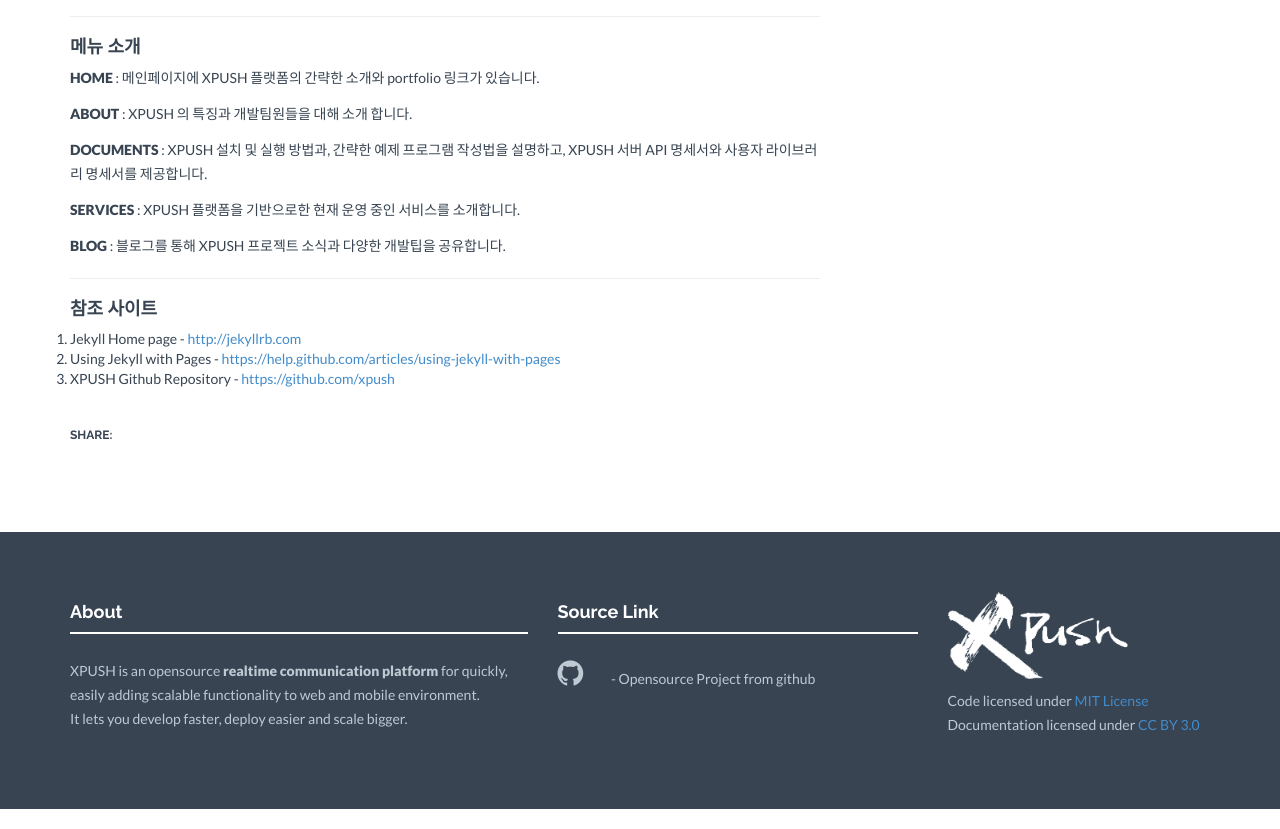
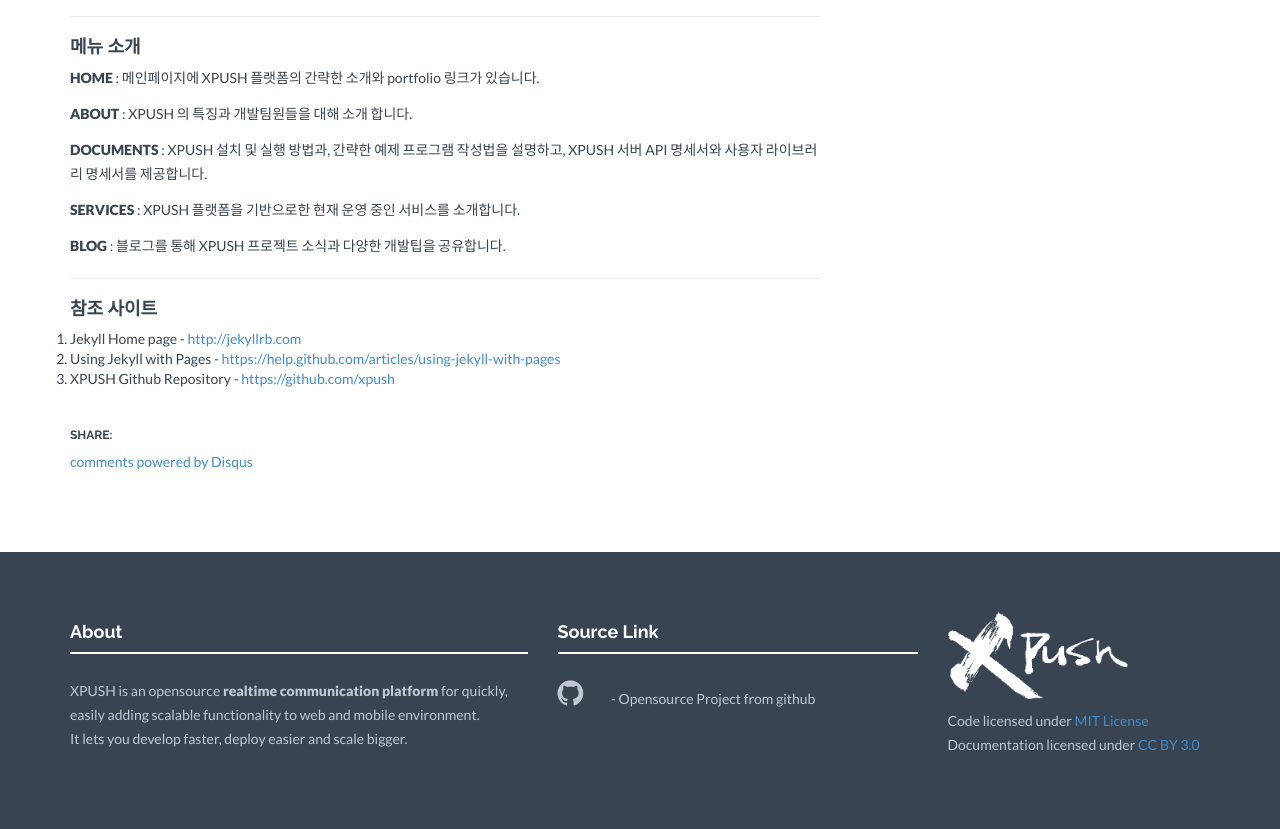
Before and after one commit to xpush/xpush.github.io, a Jekyll site: the page built from _posts/2014-09-06-notice-for-renewal.markdown, in a window 1280 px wide and 900 px high, scrolled down 1005 px, cut to the strip 71-900 px from the top of the window. Built offline with Jekyll 4.4.1, drawn with Linux system fonts in a browser that asks for light colours; nearby versions of some CDN libraries; comment, search, counter and statistics services are not loaded.

Commit message:
add disqus comment to blog post pages

```diff
--- a/_layouts/post.html
+++ b/_layouts/post.html
@@ -32,6 +32,8 @@
 
       {% include social.html %}
 
+      {% include comment.html %}
+
     </div><! --/col-lg-8 -->
 
     {% include blog/sidebar.html %}
```
